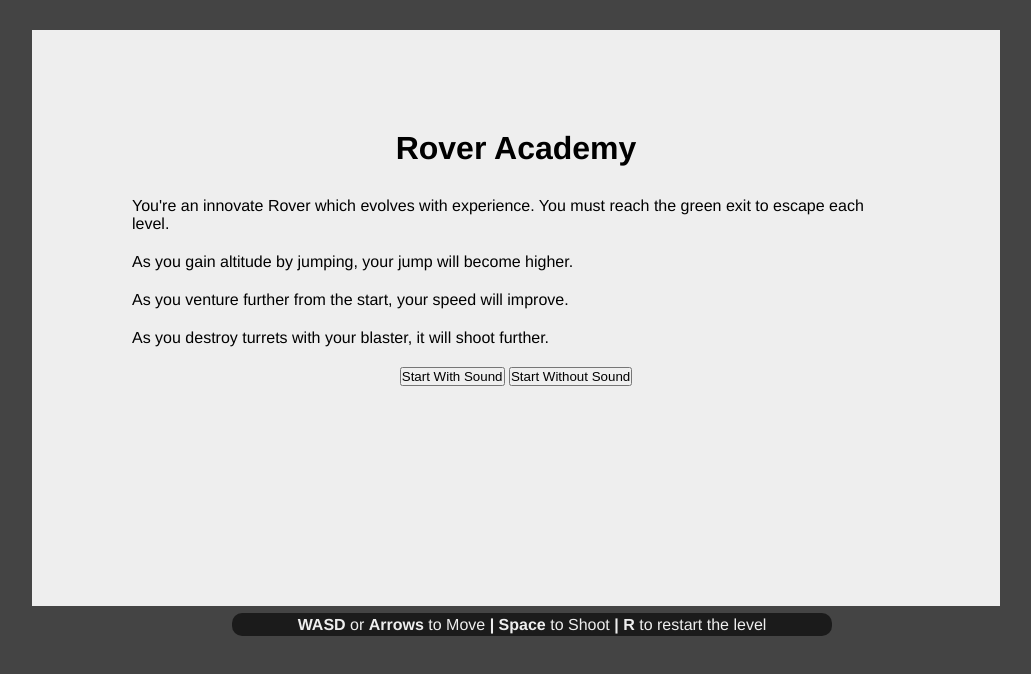
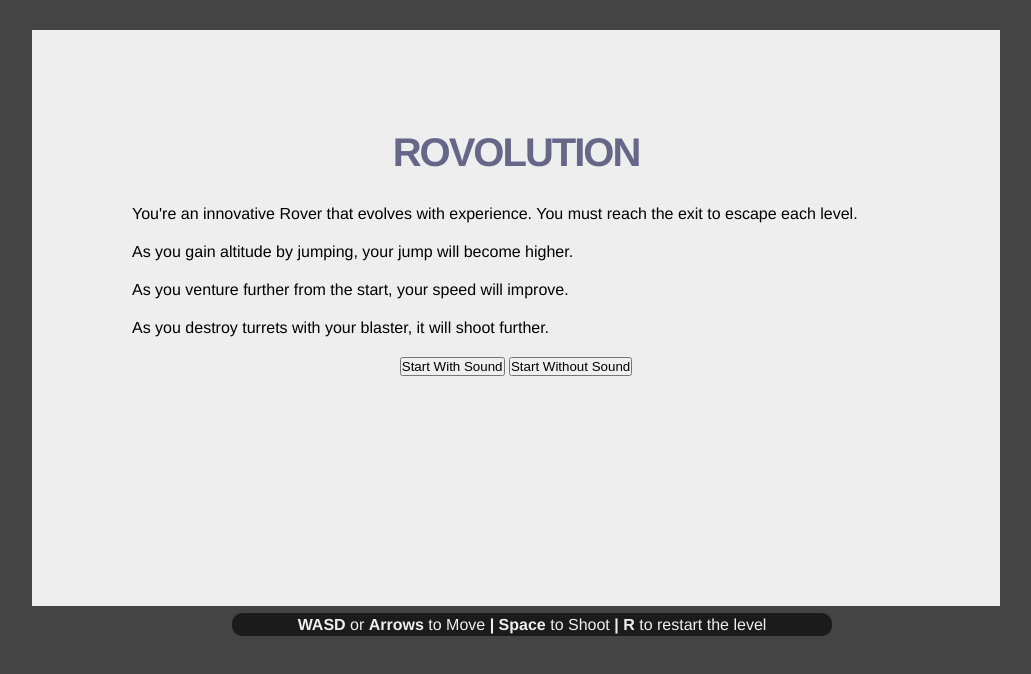
Before and after one commit to k9/k9.github.com, a plain HTML site: page ld24/game.html in a window 1280 px wide. Shown: the whole page, without its empty margins (124-1155 px from the left). Drawn offline with Linux system fonts and the light colour scheme.

Commit message:
text changes

```diff
--- a/ld24/game.html
+++ b/ld24/game.html
@@ -44,8 +44,8 @@ color: #eee; border-radius: 10px; padding-top: 3px;}
 </div>
 
 <div class="screen">
-<h1>Rover Academy</h1>
-<p>You're an innovate Rover which evolves with experience. You must reach the green exit to escape each level.</p>
+<h1 style="color: #668; font-size: 40px; font-weight: bold; letter-spacing: -2px">ROVOLUTION</h1>
+<p>You're an innovative Rover that evolves with experience. You must reach the exit to escape each level.</p>
 <p>As you gain altitude by jumping, your jump will become higher.</p>
 <p>As you venture further from the start, your speed will improve.</p>
 <p>As you destroy turrets with your blaster, it will shoot further.</p>
```
